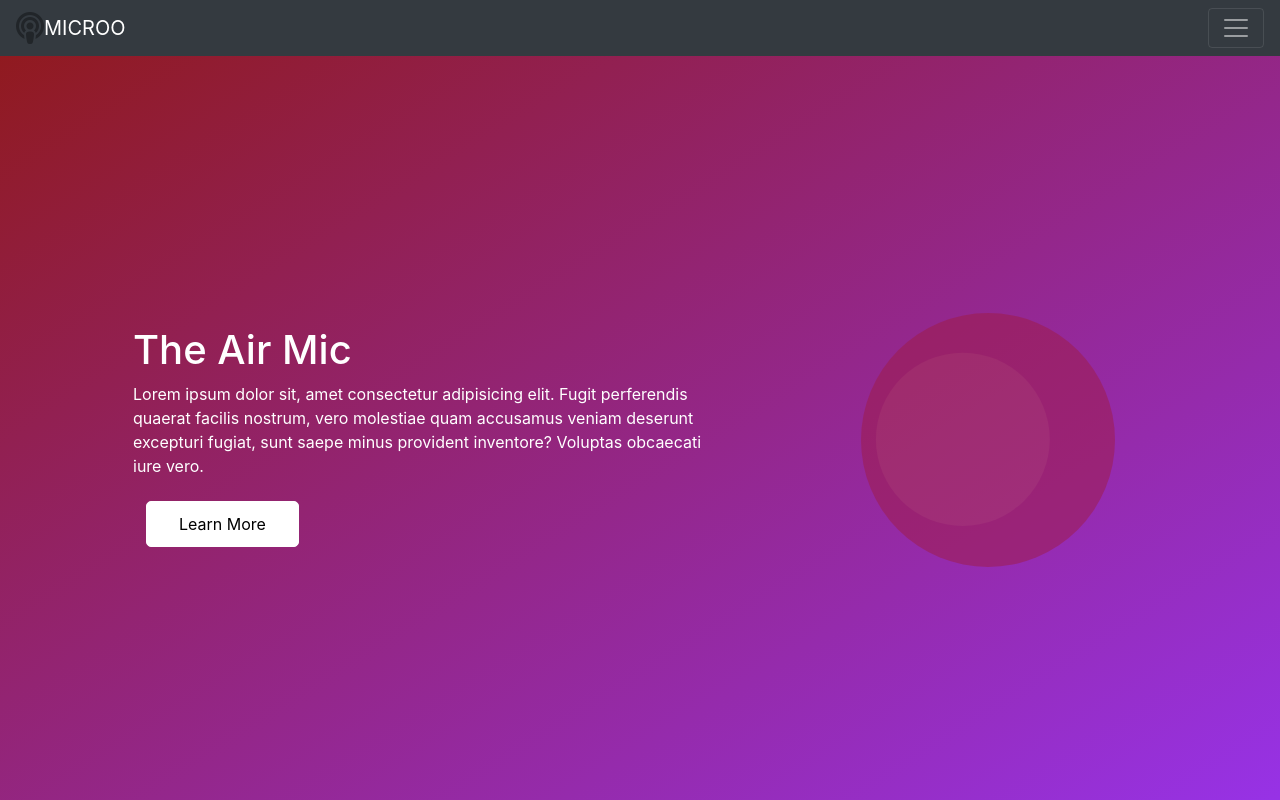
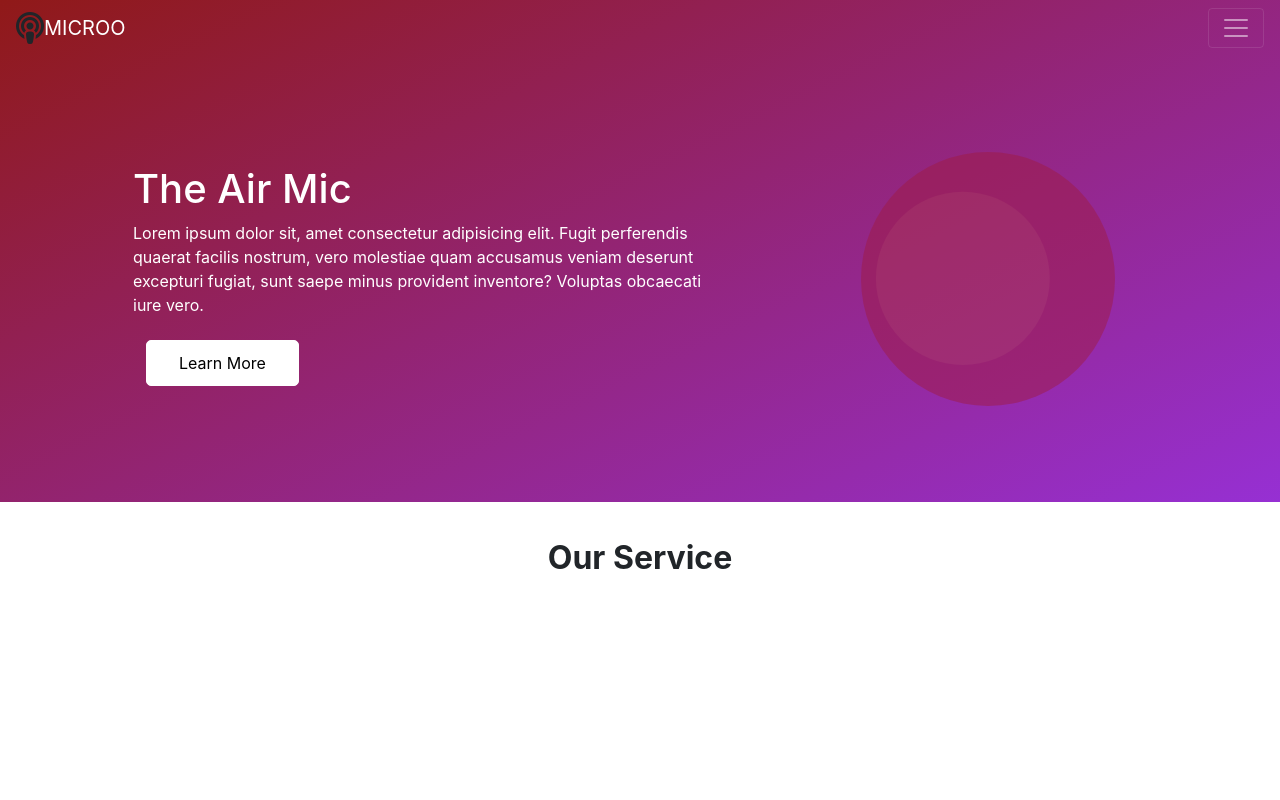
Before and after one commit to Build-Africa/podcast, a plain HTML site: page index.html in a window 1280 px wide. Drawn offline with nearby package versions, Linux system fonts and the light colour scheme.

Commit message:
Added services section

```diff
--- a/css/style.css
+++ b/css/style.css
@@ -1,6 +1,5 @@
 html {
   font-size: 16px;
-  height: 100vh;
 }
 body {
   margin: 0;
@@ -22,8 +21,7 @@ p {
   display: flex;
   justify-content: center;
   align-items: center;
-  margin: 4em;
-  height: 80vh;
+  margin: 1em;
 }
 .writing {
   color: #fff;
@@ -53,6 +51,15 @@ p {
 .circle {
   margin: 3em;
 }
+.footer {
+  background-color: #fff;
+  display: flex;
+  justify-content: center;
+  align-items: center;
+  padding: 1em;
+  font-size: 2rem;
+  font-weight: bold;
+}
 @media (max-width: 1150px) {
   html {
     font-size: 15px;
--- a/index.html
+++ b/index.html
@@ -37,7 +37,7 @@
     ></script>
   </head>
   <body>
-    <nav class="navbar navbar-dark bg-dark">
+    <nav class="navbar navbar-dark">
       <i class="fa-sharp fa-solid fa-podcast fa-2x"></i>
       <a class="navbar-brand mr-auto" href="">MICROO</a>
       <button
@@ -90,6 +90,7 @@
         <img src="images/Group 5.svg" alt="circular images" />
       </div>
     </div>
+    <div class="footer">Our Service</div>
     <script src="js/index.js"></script>
   </body>
 </html>
```
